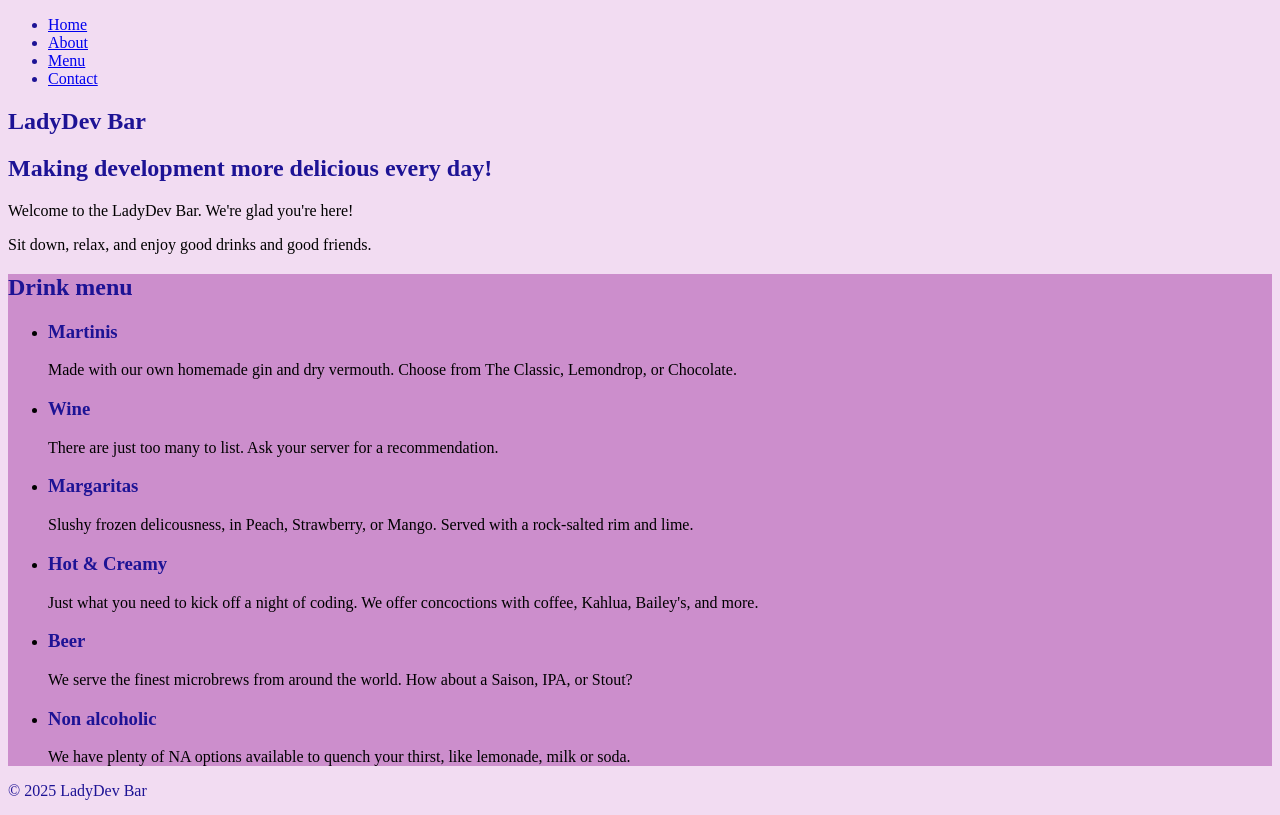
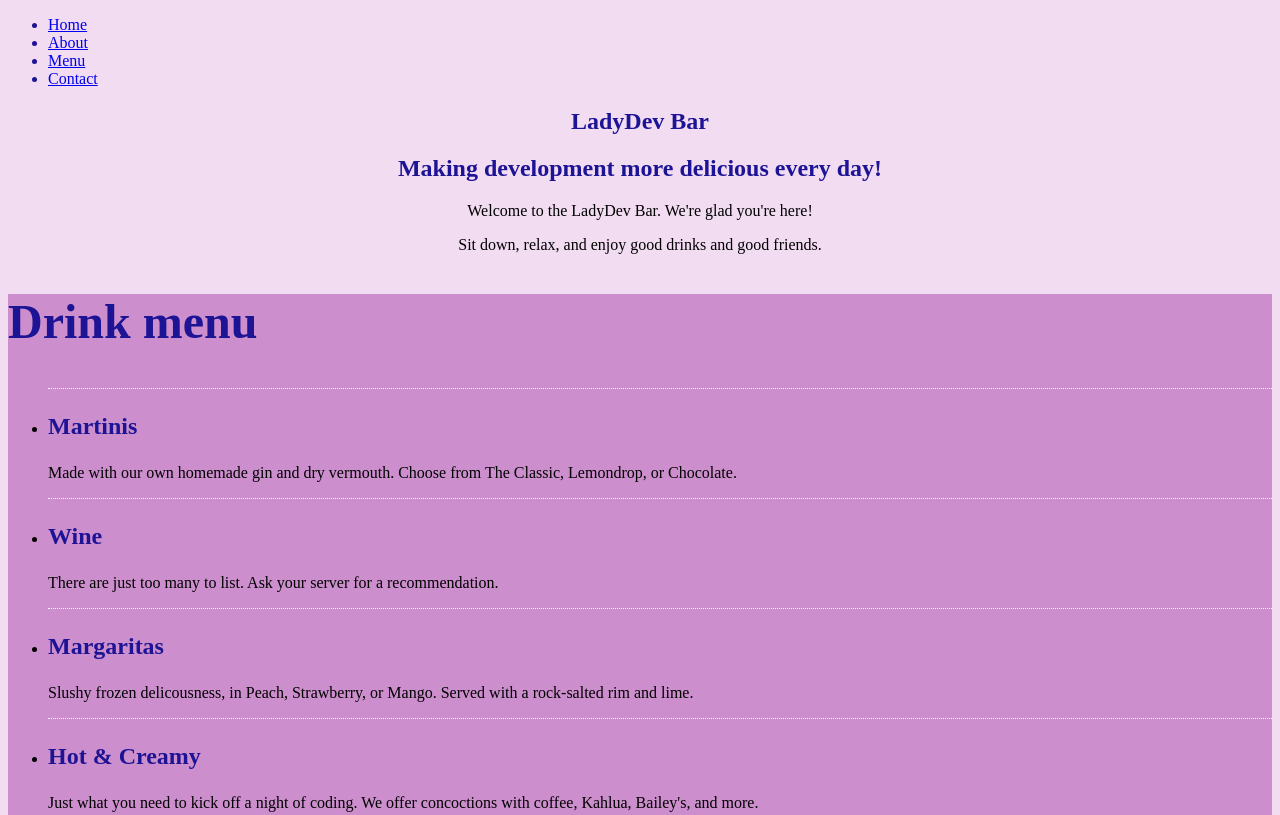
Before and after one commit to csisemore/Coding-and-Cocktails-Intro-to-CSS, a plain HTML site: page index.html in a window 1280 px wide. Shown: the top 815 px of the page. Drawn offline with Linux system fonts and the light colour scheme.

Commit message:
more css changes 20250331

```diff
--- a/styles.css
+++ b/styles.css
@@ -11,11 +11,45 @@ nav, footer  {
 }
 
 main li:hover {
-    background-color: #deb6de;
+    border: 2px solid white;
+  }
+
+.hero {
+    text-align: center;
 }
 
+.hero h1: {
+    font-size: 5em;
+}
+.hero h2 {
+    font-size: 1.5em;
+}
 
+.drinks h2 {
+    font-size: 3em;
+}
+h3.beverage {
+    font-size: 1.5em;
+}
 
+.drinks {
+    padding-bottom: 60px
+}
+
+h2 {
+    padding-top: 30px
+    margin-left: 15px
+}
+
+li {
+    padding-top: 40px
+    margin-right: 15px
+    margin-left: 15px
+}
+
+.drinks li {
+    border-top: 1px dotted white;
+}
 
 
 
```
